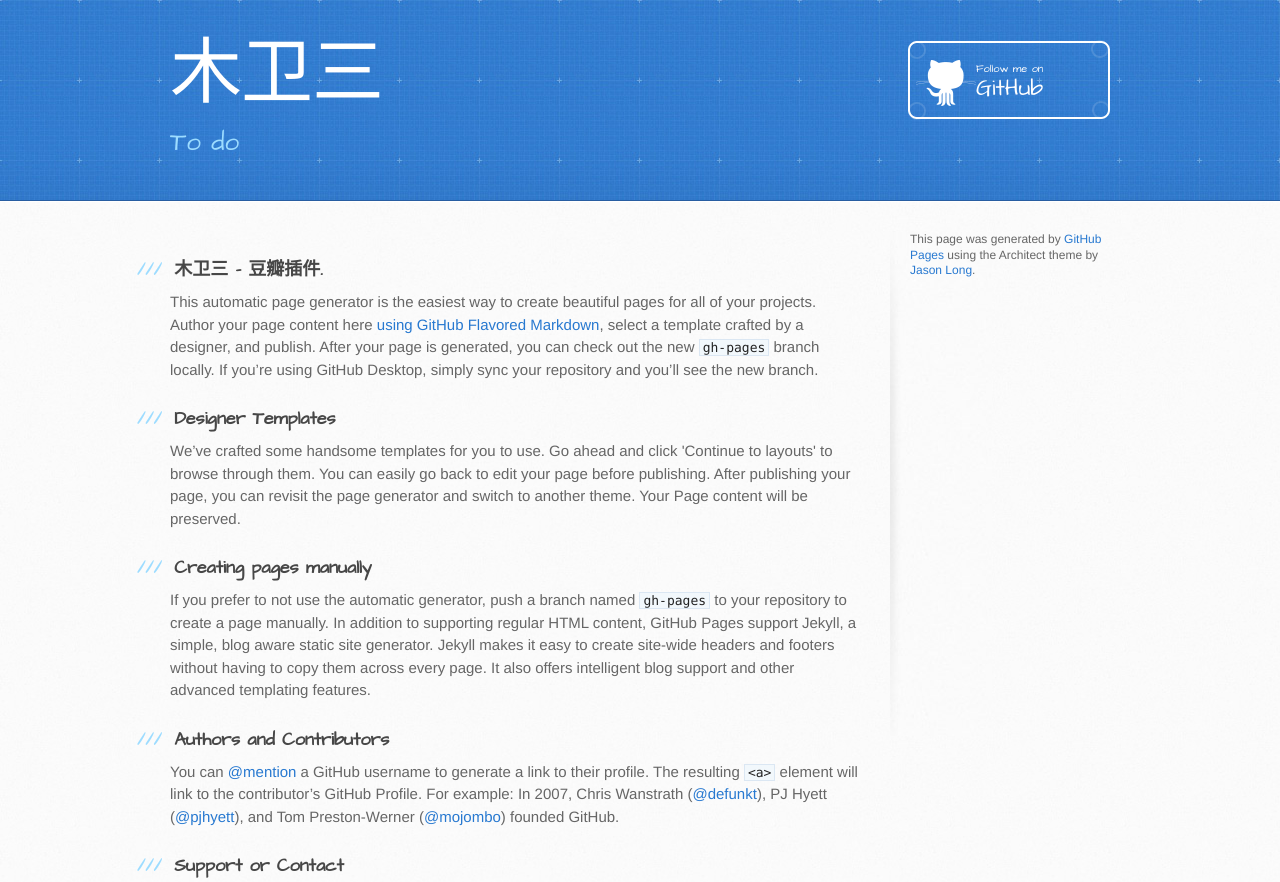
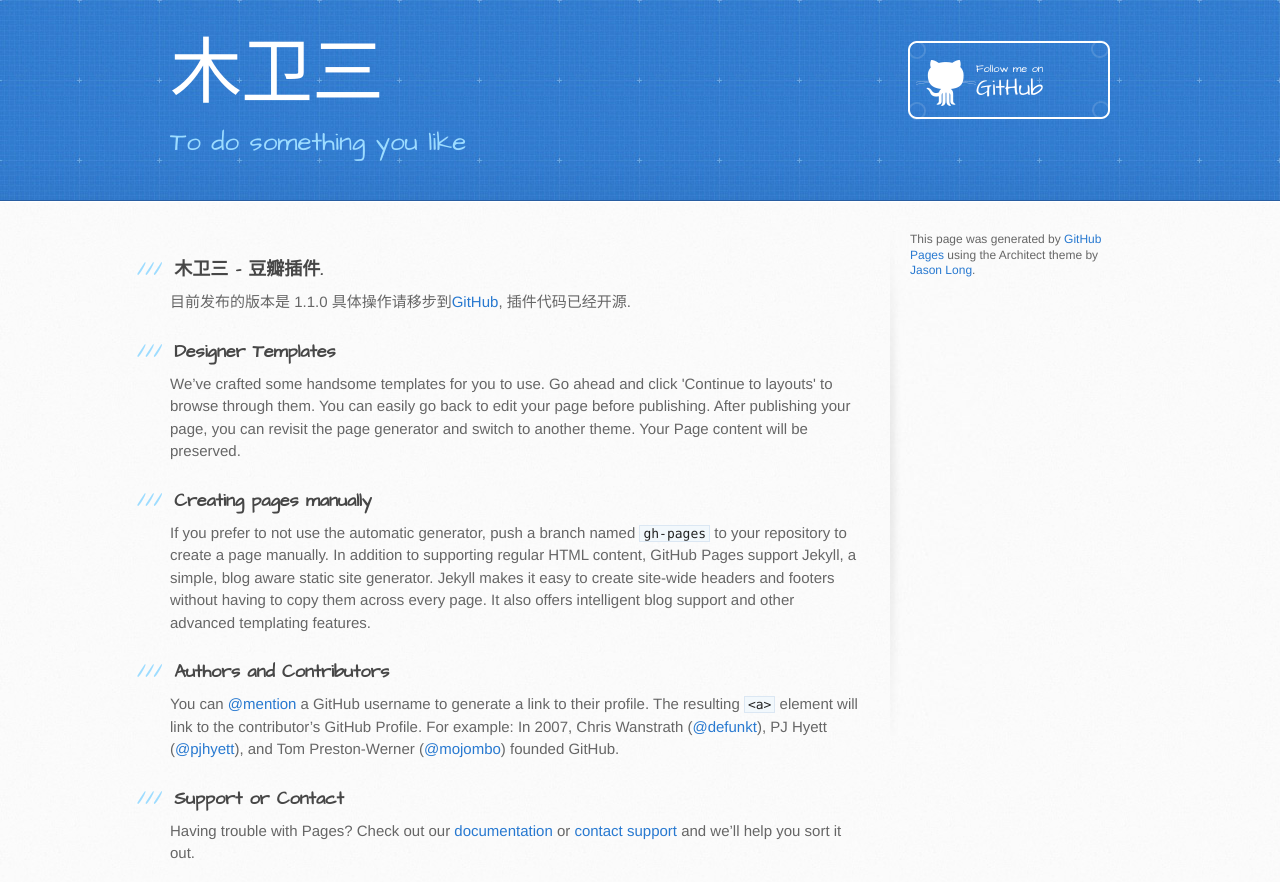
Before and after one commit to lvsh2012/lvsh2012.github.io, a plain HTML site: page index.html in a window 1280 px wide. Shown: the top 882 px of the page. Drawn offline with Linux system fonts and the light colour scheme.

Commit message:
new word

```diff
--- a/index.html
+++ b/index.html
@@ -20,7 +20,7 @@
     <header>
       <div class="inner">
         <h1>木卫三</h1>
-        <h2>To do</h2>
+        <h2>To do something you like</h2>
         <a href="https://github.com/lvsh2012" class="button"><small>Follow me on</small> GitHub</a>
       </div>
     </header>
@@ -31,7 +31,7 @@
           <h3>
 <a id="welcome-to-github-pages" class="anchor" href="#welcome-to-github-pages" aria-hidden="true"><span aria-hidden="true" class="octicon octicon-link"></span></a>木卫三 - 豆瓣插件.</h3>
 
-<p>This automatic page generator is the easiest way to create beautiful pages for all of your projects. Author your page content here <a href="https://guides.github.com/features/mastering-markdown/">using GitHub Flavored Markdown</a>, select a template crafted by a designer, and publish. After your page is generated, you can check out the new <code>gh-pages</code> branch locally. If you’re using GitHub Desktop, simply sync your repository and you’ll see the new branch.</p>
+<p>目前发布的版本是 1.1.0 具体操作请移步到<a href="https://github.com/lvsh2012/douban-movie-res">GitHub</a>, 插件代码已经开源.</p>
 
 <h3>
 <a id="designer-templates" class="anchor" href="#designer-templates" aria-hidden="true"><span aria-hidden="true" class="octicon octicon-link"></span></a>Designer Templates</h3>
```
